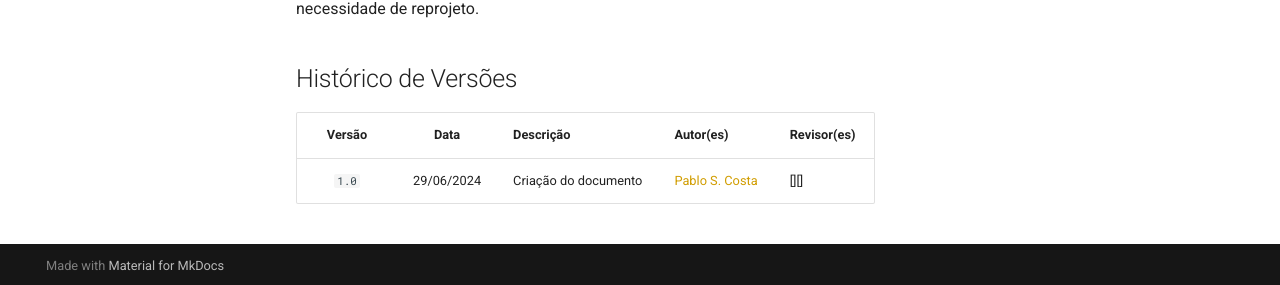
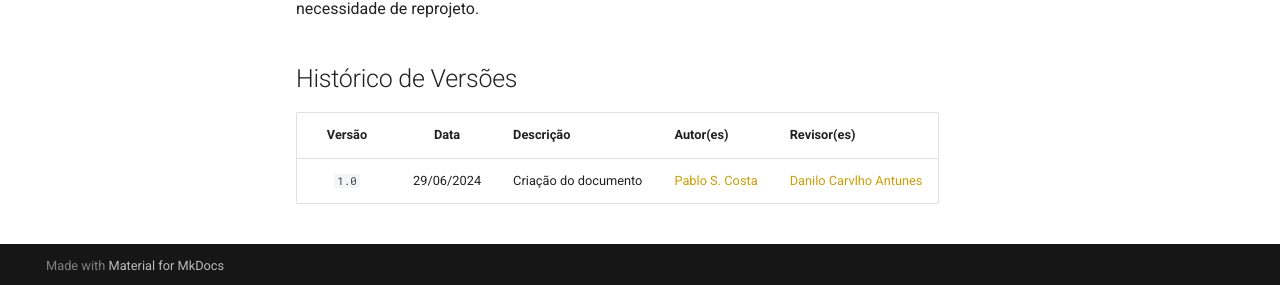
Before and after one commit to Requisitos-de-Software/2024.1-Serasa, an MkDocs documentation site: the page built from docs/validacao/importacoes.md, in a window 1280 px wide and 900 px high, scrolled down 2688 px. Shown: the part 612-897 px from the top of the window. Built offline with MkDocs 1.6.1 and Material for MkDocs 9.7.7, drawn with Linux system fonts in a browser that asks for light colours; comment, search, counter and statistics services are not loaded.

Commit message:
add revisor

```diff
--- a/docs/validacao/importacoes.md
+++ b/docs/validacao/importacoes.md
@@ -105,7 +105,7 @@ Durante a entrevista o usuário mexeu com bastante facilidade e demonstrou aptid
 
 | Versão | Data | Descrição | Autor(es) | Revisor(es) |
 | :----: | :--: | --------- | ----------- | ------ |
-| `1.0`  | 29/06/2024 | Criação do documento | [Pablo S. Costa][PabloGH] | [][] |
+| `1.0`  | 29/06/2024 | Criação do documento | [Pablo S. Costa][PabloGH] | [Danilo Carvlho Antunes][DaniloGH] |
 
 [ClaudioGH]: https://github.com/claudiohsc
 [DaniloGH]: https://github.com/Danilo-Carvalho-Antunes
```
